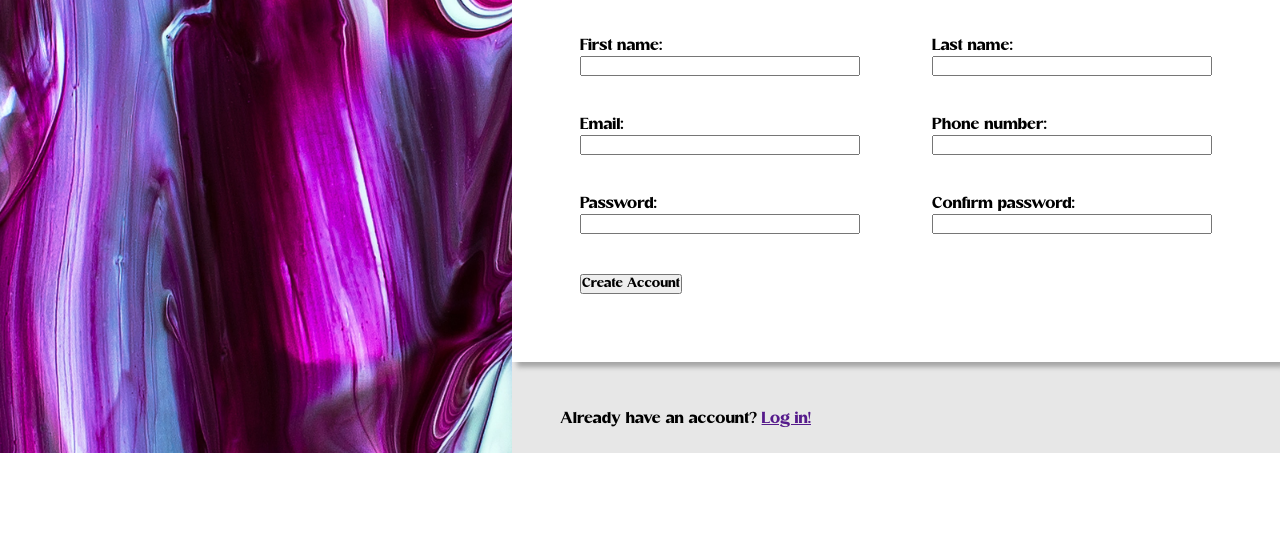
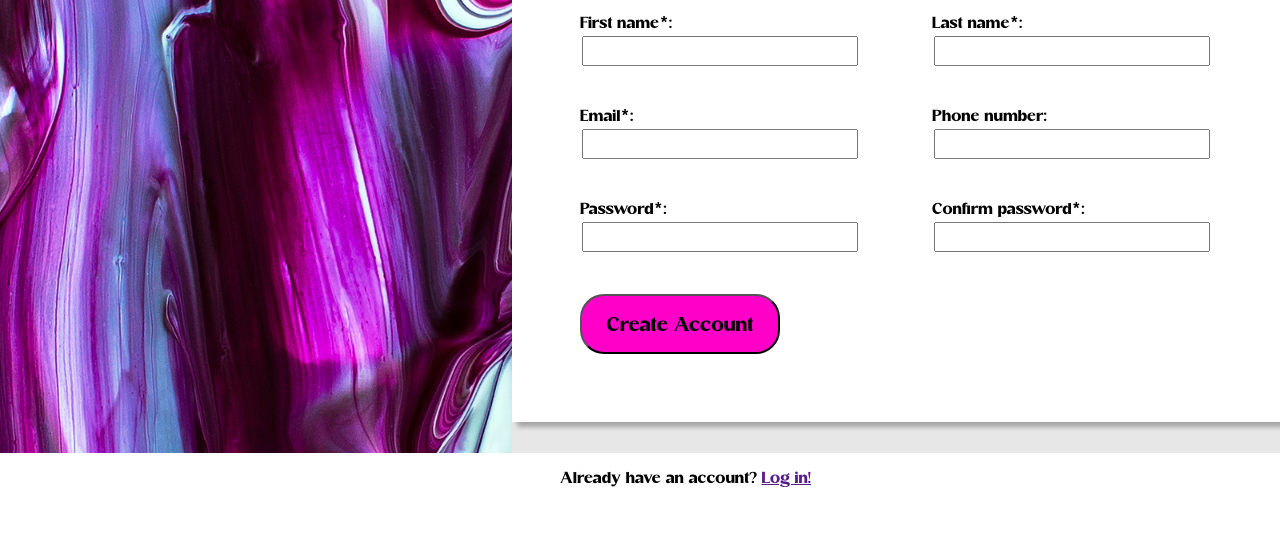
Before and after one commit to ashsic/odin-signup-form, a plain HTML site: page index.html in a window 1280 px wide. Shown: the part 347-884 px from the top of the page. Before the commit the page ends 824 px from the top, so only its background shows below. Drawn offline with Linux system fonts and the light colour scheme.

Commit message:
adding client side validation to form

```diff
--- a/index.html
+++ b/index.html
@@ -22,43 +22,45 @@
             <form action="/sign-up/submit" method="post">
                 <div>
                     <h3>Sign up <em>now</em> to get started.</h3>
+                    <br>
+                    <h4>Required fields are indicated by <strong>*</strong></h4>
                 </div>
 
                 <div class="form-inputs">
                     <div>
                         <label for="first_Name">
-                            <span>First name: </span>
-                            <input type="text" name="first_Name" id="first_Name" />
+                            <span>First name<strong>*</strong>: </span>
+                            <input type="text" name="first_Name" id="first_Name" minlength="1" maxlength="20" required/>
                         </label>
                     </div>
                     <div>
                         <label for="last_Name">
-                            <span>Last name: </span>
-                            <input type="text" name="last_Name" id="last_Name" />
+                            <span>Last name<strong>*</strong>: </span>
+                            <input type="text" name="last_Name" id="last_Name" minlength="1" maxlength="20" required/>
                         </label>
                     </div>
                     <div>
                         <label for="email">
-                            <span>Email: </span>
-                            <input type="email" name="email" id="email" />
+                            <span>Email<strong>*</strong>: </span>
+                            <input type="email" name="email" id="email" required/>
                         </label>
                     </div>
                     <div>
                         <label for="phone_Number">
                             <span>Phone number: </span>
-                            <input type="text" name="phone_Number" id="phone_Number" />
+                            <input type="text" name="phone_Number" id="phone_Number"  />
                         </label>
                     </div>
                     <div>
                         <label for="password">
-                            <span>Password: </span>
-                            <input type="password" name="password" id="password" />
+                            <span>Password<strong>*</strong>: </span>
+                            <input type="password" name="password" id="password" minlength="8" maxlength="20" required/>
                         </label>
                     </div>
                     <div>
                         <label for="password_Confirm">
-                            <span>Confirm password: </span>
-                            <input type="password" name="password_Confirm" id="password_Confirm" />
+                            <span>Confirm password<strong>*</strong>: </span>
+                            <input type="password" name="password_Confirm" id="password_Confirm" minlength="8" maxlength="20" required/>
                         </label>
                     </div>
                 </div>
--- a/style.css
+++ b/style.css
@@ -42,6 +42,11 @@ h2 {
     font-size: clamp(1.5rem, 2vw, 2rem);
 }
 
+h4 > strong, span > strong{
+    font-size: 16px;
+    font-family: 'Courier New', Courier, monospace;
+}
+
 main {
     display: flex;
 
@@ -70,6 +75,35 @@ label {
 aside {
     padding: 48px;
 }
+
+input {
+    height: 24px;
+    font-family: 'Courier New', Courier, monospace;
+    padding: 2px 6px 0px 6px;
+    font-size: 16px;
+    margin: 2px;
+}
+
+input:focus {
+    margin: 0px;
+    border: 3px solid black;
+
+}
+
+button {
+    width: 200px;
+    height: 60px;
+    border-radius: 24px;
+    background-color: rgb(255, 0, 200);
+    font-size: 20px;
+    padding-top: 4px;
+}
+
+/* :valid {
+    margin: 0px;
+    border: 3px solid rgb(140, 255, 140);
+    border-radius: 2px;
+} */
 
 .sign-up {
     display: flex;
```
